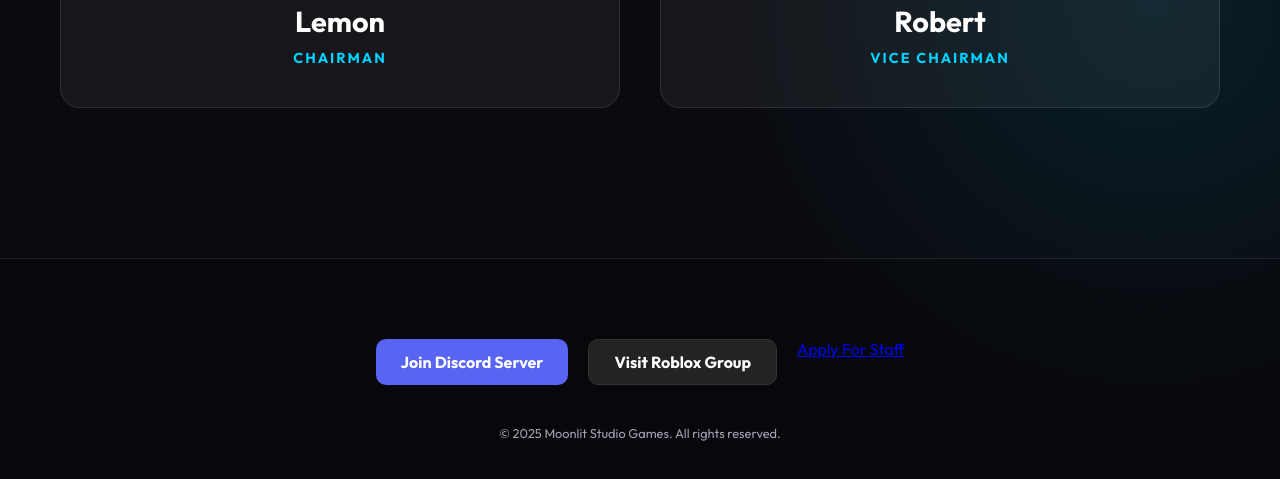
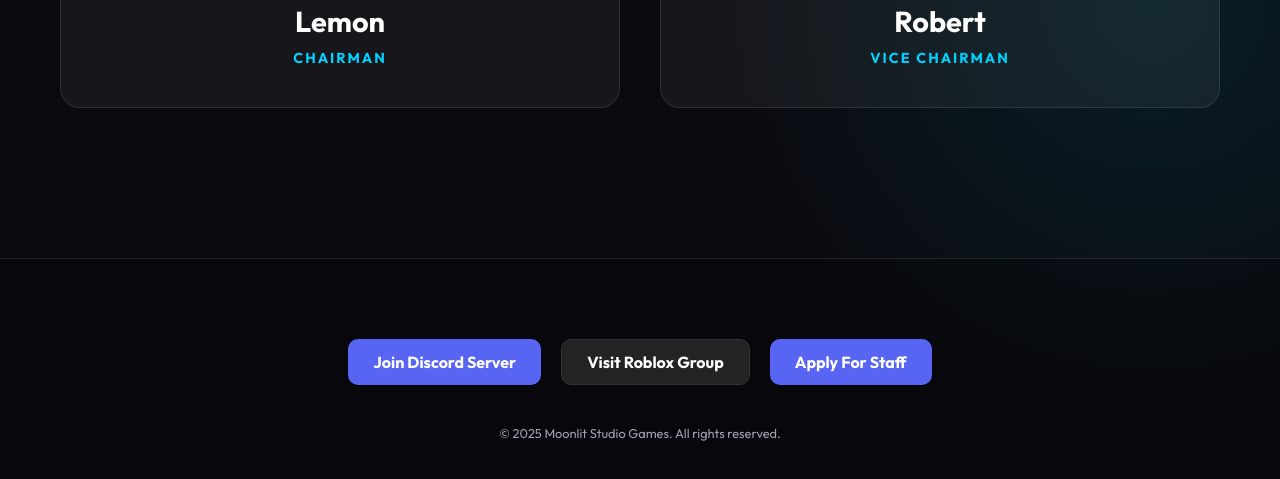
Before and after one commit to FrankiesLovelySites/moonlit-studio-website, a plain HTML site: page index.html in a window 1280 px wide. Shown: the part 1910-2389 px from the top of the page. Drawn offline with Linux system fonts and the light colour scheme.

```diff
--- a/index.html
+++ b/index.html
@@ -477,7 +477,7 @@
                 <a href="https://www.roblox.com/communities/165534807/Moonlit-Studio-Games#!/about" class="social-link btn-roblox" target="_blank">
                     Visit Roblox Group
                 </a>
-                <a href="https://apply.moonlit-studios.com" target="_blank">
+                <a href="https://apply.moonlit-studios.com" class="social-link btn-discord" target="_blank">
                     Apply For Staff
                 </a>
             </div>
```
